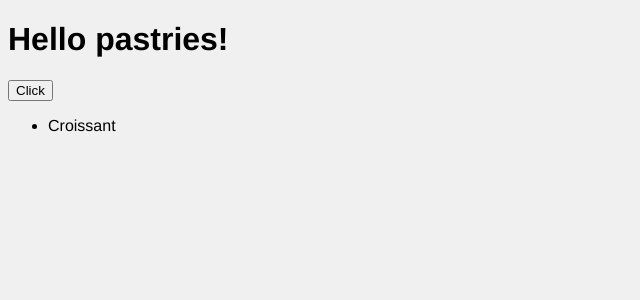
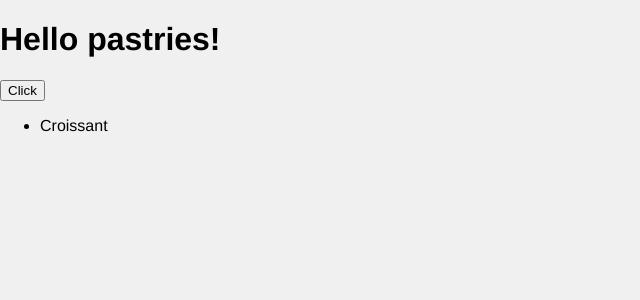
Before and after one commit to Mickael-Mesloub/js-app-pastries, a React (Vite) app in the folder app/: page / in a window 1280 px wide. Shown: the top 300 px of the page, without its empty margins (0-640 px from the left). Built offline with nearby package versions, Linux system fonts and the light colour scheme.

Commit message:
styles: set body margin to 0

```diff
--- a/app/src/index.scss
+++ b/app/src/index.scss
@@ -4,4 +4,5 @@ $primary-color: #f1f0f0;
 body {
   font: 100% $font-stack;
   background-color: $primary-color;
+  margin: 0;
 }
```
